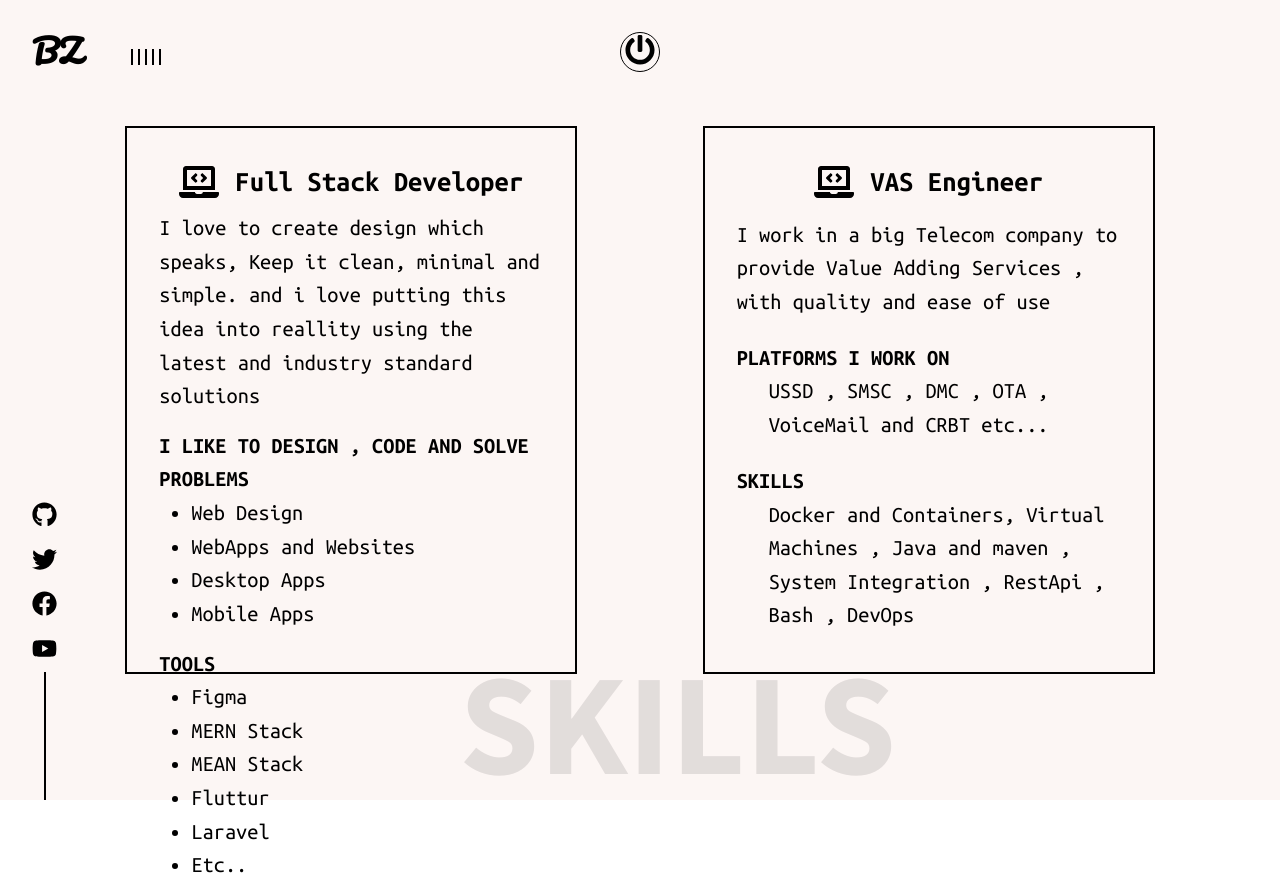
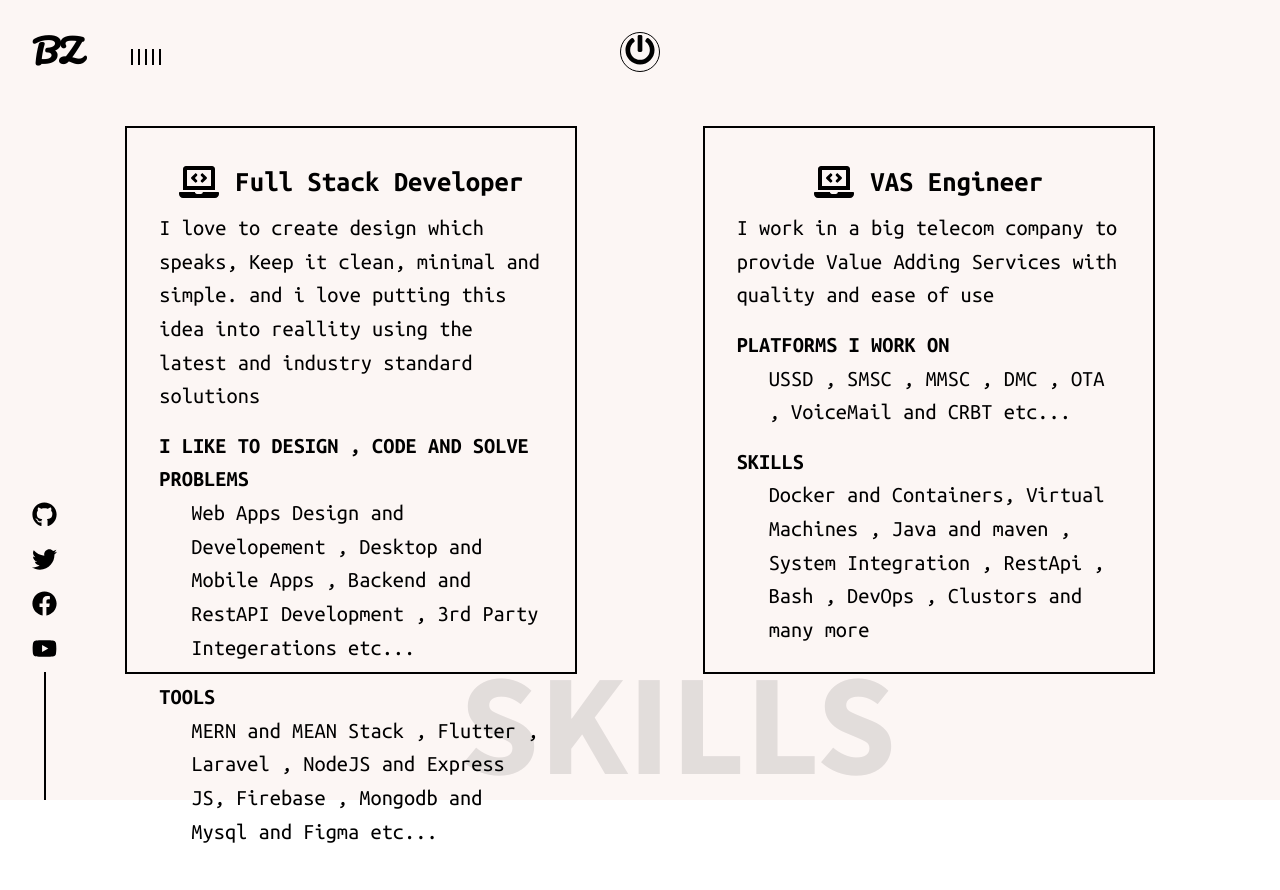
Before and after one commit to bereket-09/bereket-zelalem, a React (Create React App) app: page /skills in a window 1280 px wide. After the commit the page ends 856 px from the top, so only its background shows below. Built offline with nearby package versions, Linux system fonts and the light colour scheme.

Commit message:
Update MySkillsPage.js

```diff
--- a/src/components/MySkillsPage.js
+++ b/src/components/MySkillsPage.js
@@ -100,44 +100,15 @@ I love to create design which speaks, Keep it clean, minimal and simple. and i l
 </Description>
 <Description>
 <strong>I like to Design , Code and Solve Problems</strong>
-<ul>
-    <li>
-        Web Design
-    </li>
-    <li>
-       WebApps and Websites
-    </li>
-    <li>
-        Desktop Apps
-    </li>
-    <li>
-        Mobile Apps
-    </li>
-</ul>
+        <p>
+ Web Apps Design and Developement , Desktop and Mobile Apps , Backend and RestAPI Development , 3rd Party Integerations etc...
+</p>
 </Description>
 <Description>
 <strong>Tools</strong>
-<ul>
-    <li>
-       Figma
-    </li>
-    <li>
-       MERN Stack
-    </li>
-    <li>
-       MEAN Stack
-    </li>
-    <li>
-       Fluttur
-    </li>
-    <li>
-       Laravel
-    </li>
-    <li>
-       Etc..
-    </li>
-
-</ul>
+        <p>
+ MERN and MEAN Stack , Flutter , Laravel , NodeJS and Express JS, Firebase , Mongodb and Mysql and Figma etc...
+</p>
 </Description>
 
             </Main>
@@ -148,18 +119,18 @@ I love to create design which speaks, Keep it clean, minimal and simple. and i l
     <Develope width={40} height={40} /> VAS Engineer
 </Title>
 <Description>
-I work in a big Telecom company to provide Value Adding Services , with quality and ease of use
+I work in a big telecom company to provide Value Adding Services with quality and ease of use
 </Description>
 <Description>
 <strong>Platforms I work on</strong>
 <p>
-USSD , SMSC , DMC , OTA , VoiceMail and CRBT etc...
+USSD , SMSC , MMSC , DMC , OTA , VoiceMail and CRBT etc...
 </p>
 </Description>
 <Description>
 <strong>SKills</strong>
 <p>
-Docker and Containers, Virtual Machines , Java and maven , System Integration , RestApi ,  Bash , DevOps
+Docker and Containers, Virtual Machines , Java and maven , System Integration , RestApi ,  Bash , DevOps , Clustors and many more
 </p>
 </Description>
 
```
